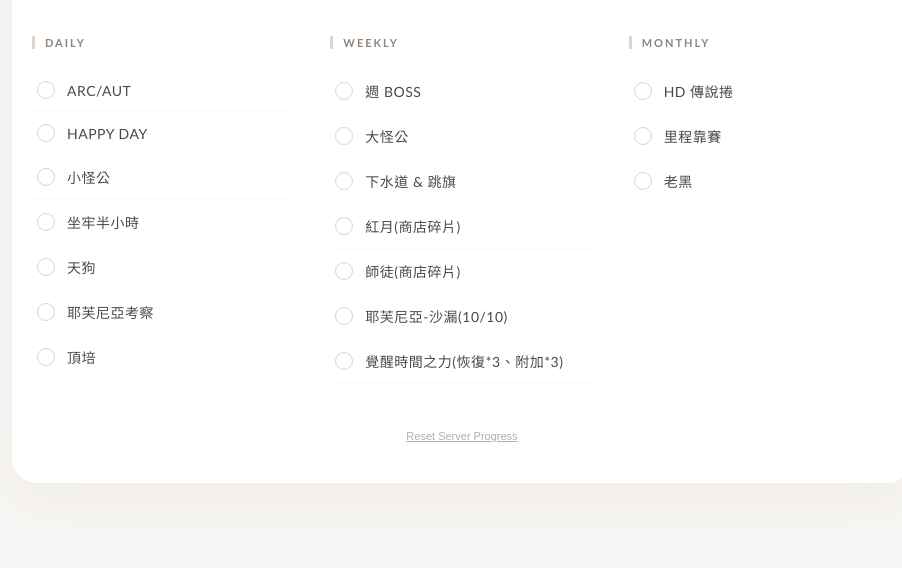
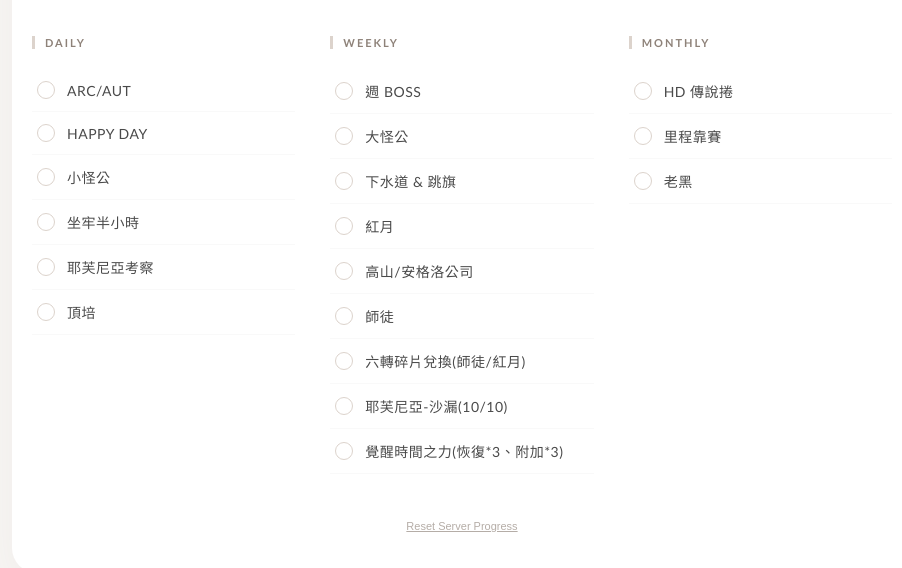
Before and after one commit to yenp211/ms-checklist, a plain HTML site: page index.html in a window 1280 px wide. Shown: the part 206-774 px from the top of the page, without its empty margins (178-1080 px from the left). Drawn offline with Linux system fonts and the light colour scheme.

Commit message:
Update index.html

```diff
--- a/index.html
+++ b/index.html
@@ -47,7 +47,6 @@
             text-align: center;
         }
 
-        /* 電腦版 header 排版 */
         @media (min-width: 768px) {
             header {
                 flex-direction: row;
@@ -131,7 +130,6 @@
             transition: width 1.2s ease;
         }
 
-        /* 任務網格：手機 1 欄，電腦 3 欄 */
         .task-grid {
             display: grid;
             grid-template-columns: 1fr;
@@ -258,9 +256,20 @@
 
 <script>
     let curSvr = 'ellia';
+    // 只有帶有 SHARED_ 前綴的項目會跨伺服器同步
     const tasks = {
-        daily: ["ARC/AUT", "HAPPY DAY", "小怪公", "坐牢半小時", "天狗", "耶芙尼亞考察", "頂培"],
-        weekly: ["週 BOSS ", "大怪公", "下水道 & 跳旗", "紅月(商店碎片)", "師徒(商店碎片)", "耶芙尼亞-沙漏(10/10)","覺醒時間之力(恢復*3、附加*3)"],
+        daily: ["ARC/AUT", "HAPPY DAY", "小怪公", "坐牢半小時", "耶芙尼亞考察", "頂培"],
+        weekly: [
+            "週 BOSS ",
+            "大怪公",
+            "下水道 & 跳旗",
+            "SHARED_紅月",        // 同步
+            "高山/安格洛公司",
+            "師徒",
+            "六轉碎片兌換(師徒/紅月)",
+            "SHARED_耶芙尼亞-沙漏(10/10)", // 同步
+            "覺醒時間之力(恢復*3、附加*3)"
+        ],
         monthly: ["HD 傳說捲", "里程靠賽", "老黑"]
     };
 
@@ -273,17 +282,33 @@
 
     function renderSection(type, listId) {
         const listDiv = document.getElementById(listId);
-        const storageKey = `maple_premium_v3_${curSvr}_${type}`;
-        const data = JSON.parse(localStorage.getItem(storageKey)) || {};
 
-        listDiv.innerHTML = tasks[type].map((t, i) => `
-            <div class="task-item ${data[i] ? 'done' : ''}" onclick="toggle('${storageKey}', ${i})">
-                <div class="indicator"></div>
-                <span>${t}</span>
-            </div>
-        `).join('');
+        listDiv.innerHTML = tasks[type].map((t, i) => {
+            const isShared = t.includes("SHARED_");
+            const displayName = t.replace("SHARED_", "");
+            const storageKey = isShared
+                ? `maple_premium_shared_${type}`
+                : `maple_premium_v3_${curSvr}_${type}`;
 
-        return Object.values(data).filter(Boolean).length;
+            const data = JSON.parse(localStorage.getItem(storageKey)) || {};
+            const isDone = data[isShared ? t : i] ? 'done' : '';
+
+            return `
+                <div class="task-item ${isDone}" onclick="toggle('${storageKey}', ${isShared ? `'${t}'` : i})">
+                    <div class="indicator"></div>
+                    <span>${displayName}</span>
+                </div>
+            `;
+        }).join('');
+
+        let doneCount = 0;
+        tasks[type].forEach((t, i) => {
+            const isShared = t.includes("SHARED_");
+            const storageKey = isShared ? `maple_premium_shared_${type}` : `maple_premium_v3_${curSvr}_${type}`;
+            const data = JSON.parse(localStorage.getItem(storageKey)) || {};
+            if (data[isShared ? t : i]) doneCount++;
+        });
+        return doneCount;
     }
 
     function render() {
@@ -307,10 +332,11 @@
     }
 
     function fullReset() {
-        if(confirm('確定要重置目前伺服器的進度嗎？')) {
+        if(confirm('確定要重置目前伺服器的進度嗎？(紅月與沙漏也會被重置)')) {
             localStorage.removeItem(`maple_premium_v3_${curSvr}_daily`);
             localStorage.removeItem(`maple_premium_v3_${curSvr}_weekly`);
             localStorage.removeItem(`maple_premium_v3_${curSvr}_monthly`);
+            localStorage.removeItem(`maple_premium_shared_weekly`);
             render();
         }
     }
@@ -319,5 +345,4 @@
 </script>
 
 </body>
-
 </html>
```
